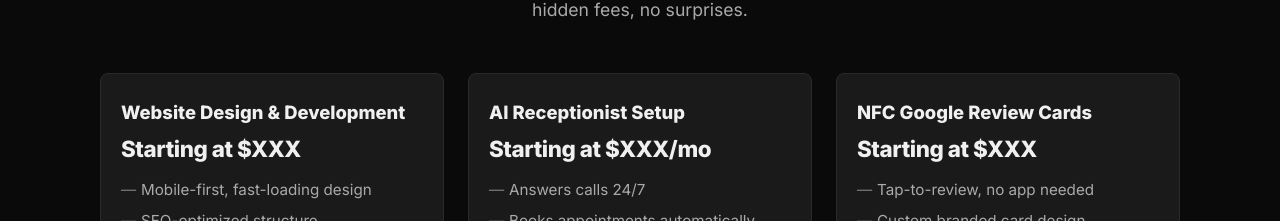
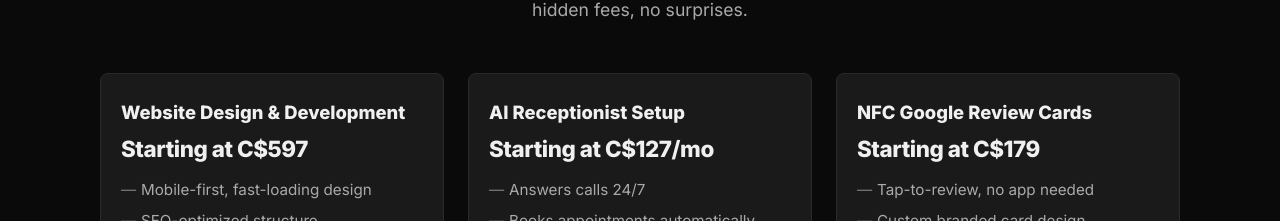
Before and after one commit to ari-yyc-web/scalex, a plain HTML site: page index.html in a window 1280 px wide. Shown: the part 3256-3477 px from the top of the page. Drawn offline with Linux system fonts and the light colour scheme.

Commit message:
Pricing Update

```diff
--- a/index.html
+++ b/index.html
@@ -2247,7 +2247,7 @@
                 <div class="pricing-card reveal" style="transition-delay: 0.05s;">
                     <div class="pricing-header">
                         <h3>Website Design &amp; Development</h3>
-                        <div class="pricing-price">Starting at $XXX</div>
+                        <div class="pricing-price">Starting at C$597</div>
                     </div>
                     <button class="pricing-details-toggle" aria-expanded="false">See what's included</button>
                     <div class="pricing-body">
@@ -2265,7 +2265,7 @@
                 <div class="pricing-card reveal" style="transition-delay: 0.15s;">
                     <div class="pricing-header">
                         <h3>AI Receptionist Setup</h3>
-                        <div class="pricing-price">Starting at $XXX/mo</div>
+                        <div class="pricing-price">Starting at C$127/mo</div>
                     </div>
                     <button class="pricing-details-toggle" aria-expanded="false">See what's included</button>
                     <div class="pricing-body">
@@ -2283,7 +2283,7 @@
                 <div class="pricing-card reveal" style="transition-delay: 0.25s;">
                     <div class="pricing-header">
                         <h3>NFC Google Review Cards</h3>
-                        <div class="pricing-price">Starting at $XXX</div>
+                        <div class="pricing-price">Starting at C$179</div>
                     </div>
                     <button class="pricing-details-toggle" aria-expanded="false">See what's included</button>
                     <div class="pricing-body">
```
